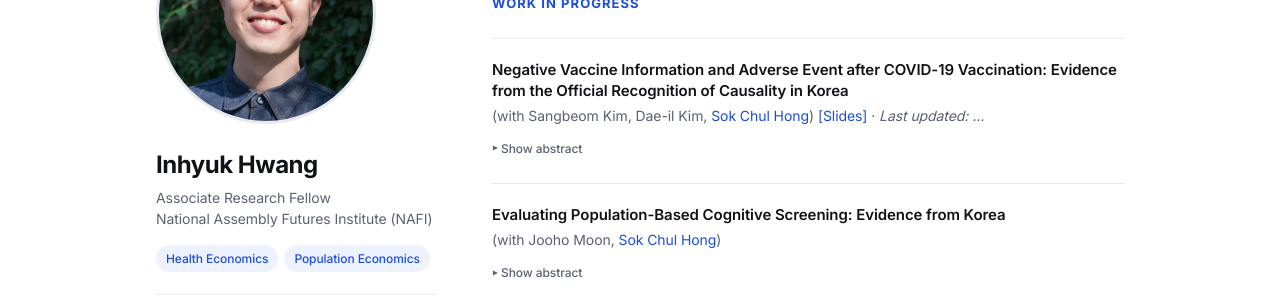
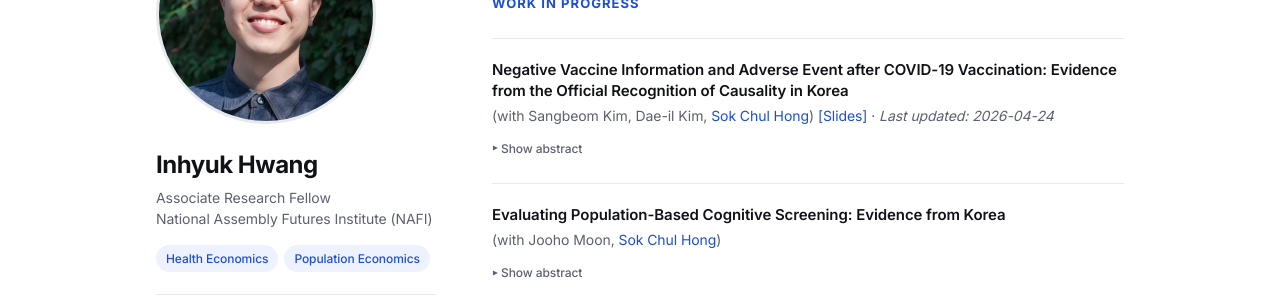
Before and after one commit to inhyuk-hwang/inhyuk-hwang.github.io, a Jekyll site: the page built from research.md, in a window 1280 px wide and 900 px high, scrolled down 677 px. Shown: the part 180-480 px from the top of the window. Built offline with Jekyll 4.4.1, drawn with Linux system fonts in a browser that asks for light colours; part of the change alters nothing that is shown.

```diff
--- a/research.md
+++ b/research.md
@@ -3,50 +3,35 @@ layout: page
 title: "Research"
 permalink: /research/
 ---
-
 ## Publications
-
 {% for pub in site.data.publications %}
 ### {{ pub.title }}
-
 {{ pub.journal }}{% if pub.note %} ({{ pub.note }}){% endif %}{% if pub.authors %} ({{ pub.authors }}){% endif %}
 [\[Link\]]({{ pub.link }})
-
 <details>
 <summary>Show abstract</summary>
 {{ pub.abstract }}
 </details>
-
 {% endfor %}
 ---
-
 ## Working Papers
-
 {% for paper in site.data.papers %}
 ### {{ paper.title }}
-
 {% if paper.status %}*{{ paper.status }}*{% if paper.authors %} ({{ paper.authors }}){% endif %}{% else %}{% if paper.authors %}({{ paper.authors }}){% endif %}{% endif %}
 [\[{{ paper.link_text }}\]]({{ paper.file }}) · *Last updated: {{ paper.updated | date: "%Y-%m-%d" }}*
-
 <details>
 <summary>Show abstract</summary>
 {{ paper.abstract }}
 </details>
-
 {% endfor %}
 ---
-
 ## Work in Progress
-
 {% for paper in site.data.wip %}
 ### {{ paper.title }}
-
 {% if paper.authors %}({{ paper.authors }}){% endif %}
-{% if paper.file %}[\[{{ paper.link_text }}\]]({{ paper.file }}){% if paper.updated %} · *Last updated: ...*{% endif %}{% endif %}
-
+{% if paper.file %}[\[{{ paper.link_text }}\]]({{ paper.file }}){% if paper.updated %} · *Last updated: {{ paper.updated | date: "%Y-%m-%d" }}*{% endif %}{% endif %}
 <details>
 <summary>Show abstract</summary>
 {{ paper.abstract }}
 </details>
-
 {% endfor %}
```
